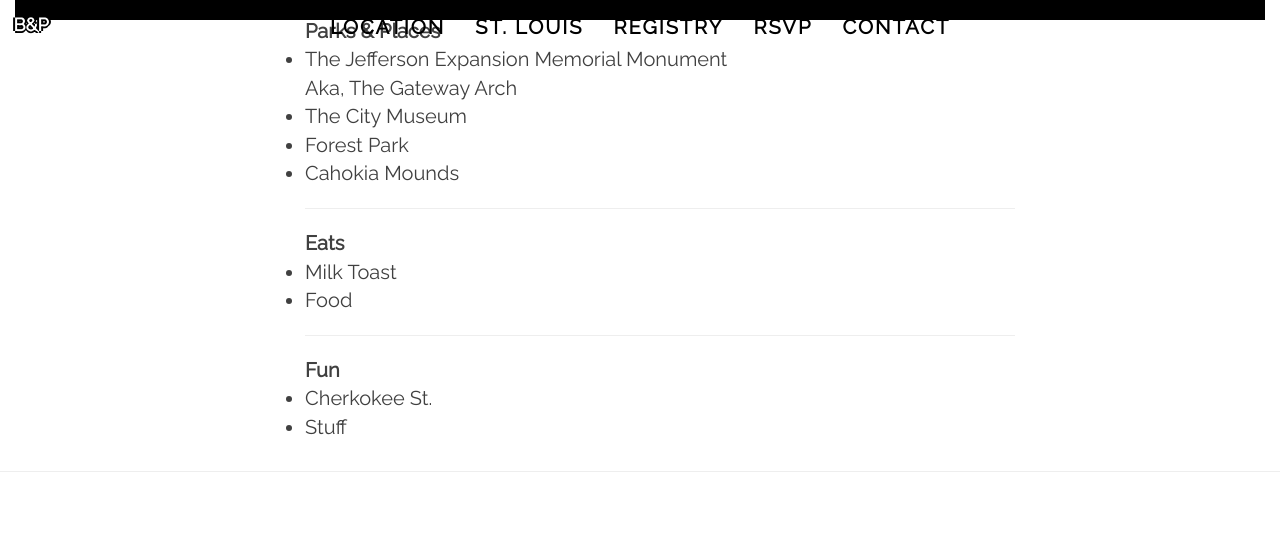
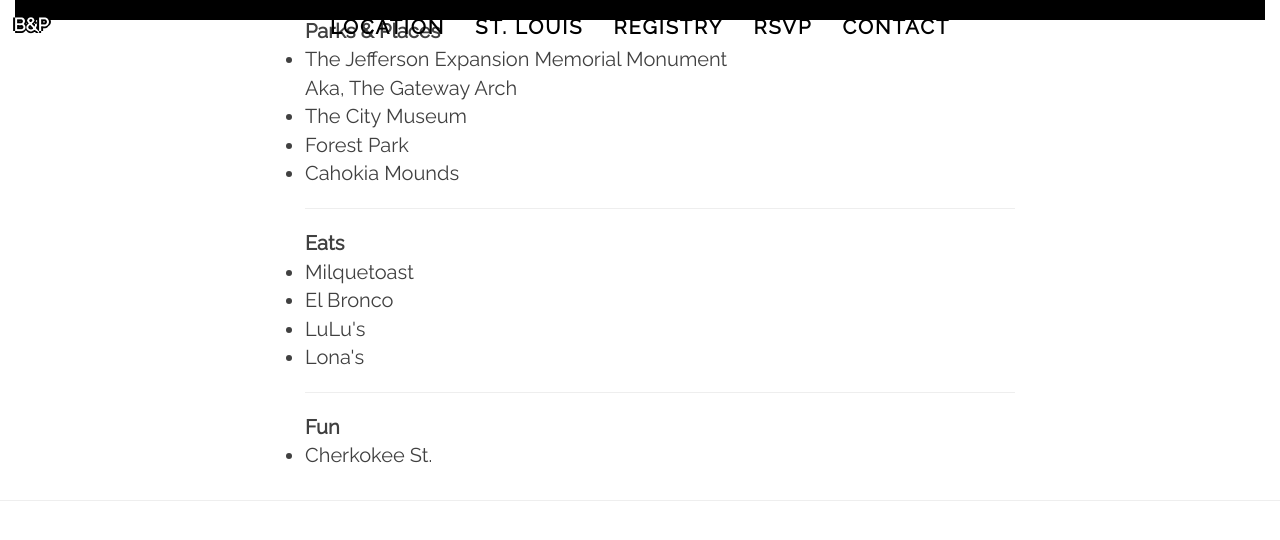
Before and after one commit to peterolivo/wedding, a Jekyll site: the page built from stlouis.html, in a window 1280 px wide and 900 px high, scrolled down 785 px. Shown: the top 540 px of the window. Built offline with Jekyll 4.4.1, drawn with Linux system fonts in a browser that asks for light colours; nearby versions of some CDN libraries; Markdown is read by kramdown in place of the engine named in the settings.

Commit message:
Update stlouis.html

```diff
--- a/stlouis.html
+++ b/stlouis.html
@@ -14,15 +14,16 @@
                 <br>  Aka, The Gateway Arch</a></li>
               <li><a href="http://www.citymuseum.org/">The City Museum</a></li>
               <li><a href="https://www.forestparkforever.org/">Forest Park</a></li>
-              <li><a href="">Cahokia Mounds</a></li>
+              <li><a href="http://cahokiamounds.org/">Cahokia Mounds</a></li>
               <hr>
               <strong>Eats</strong>
-              <li>Milk Toast</li>
-              <li>Food</li>
+              <li><a href="http://milquetoastbar.org/">Milquetoast</a></li>
+              <li><a href="https://www.taqueriaelbronco.com/">El Bronco</a></li>
+              <li><a href="https://www.luluslocaleatery.com/">LuLu's</a></li>
+              <li><a href="http://lonaslileats.com/">Lona's</a></li>
               <hr>
               <strong>Fun</strong>
-              <li>Cherkokee St.</li>
-              <li>Stuff</li>
+              <li><a href="http://cherokeestreetnews.org/">Cherkokee St.</a></li>
             </ul>
         </div>
       </div>
```
